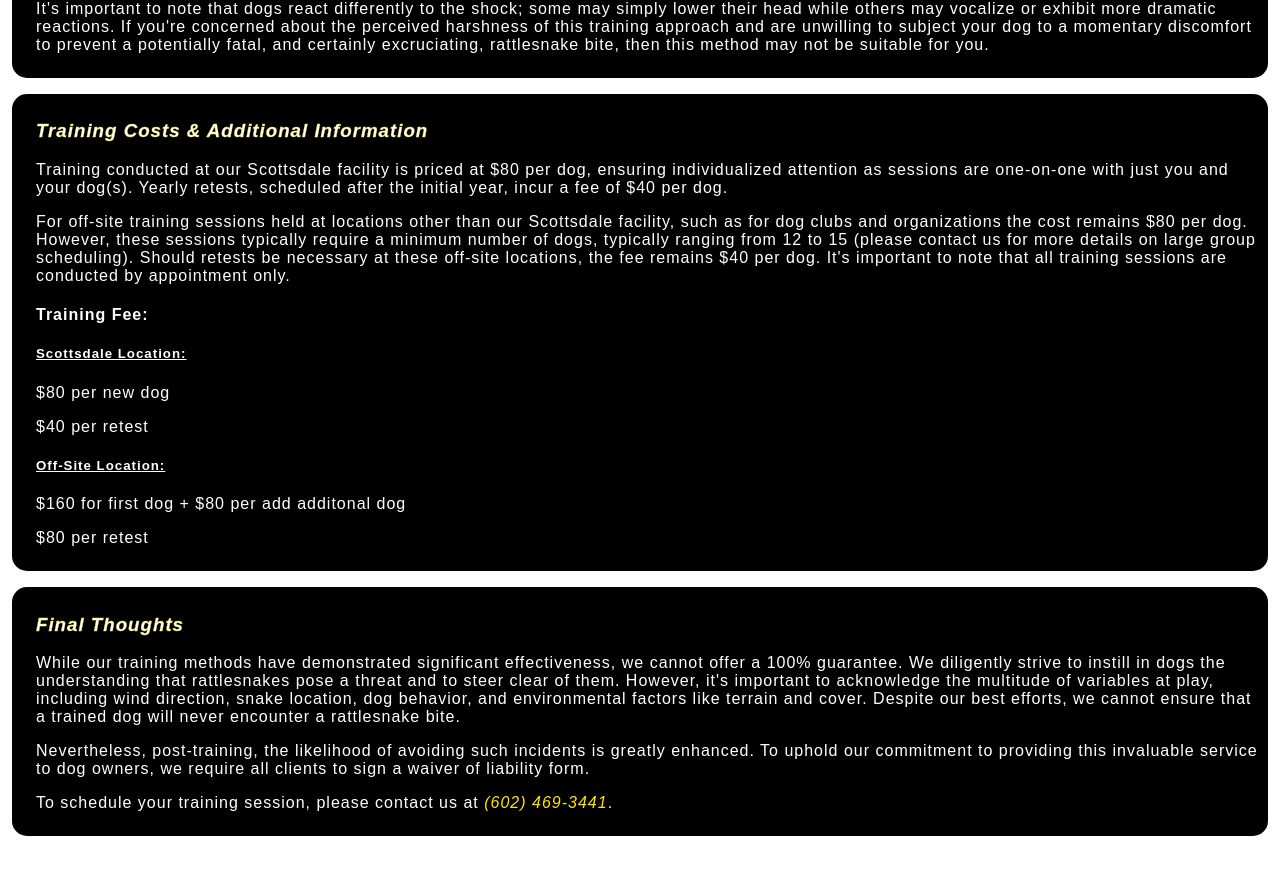
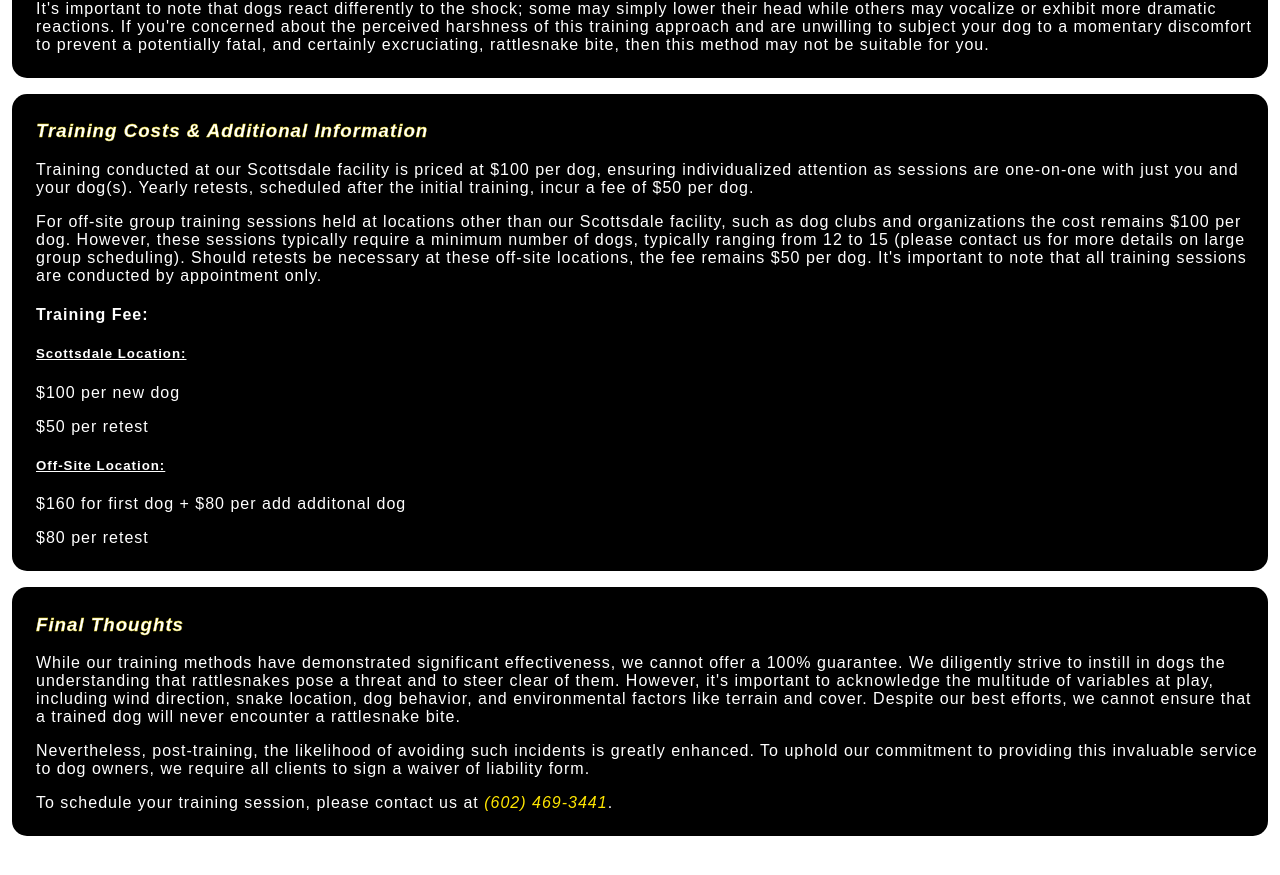
Before and after one commit to joshjumelet/Rattlesnake_Avoidance, a React (Create React App) app in the folder client/: page /about in a window 1280 px wide. Shown: the part 877-1752 px from the top of the page. Built offline with nearby package versions, Linux system fonts and the light colour scheme.

Commit message:
change to zip code + update costs

```diff
--- a/client/src/components/About.js
+++ b/client/src/components/About.js
@@ -73,25 +73,25 @@ const About = () => {
           </div>
           <div className="about-body">
             <p>
-              Training conducted at our Scottsdale facility is priced at $80 per
-              dog, ensuring individualized attention as sessions are one-on-one
-              with just you and your dog(s). Yearly retests, scheduled after the
-              initial year, incur a fee of $40 per dog.
+              Training conducted at our Scottsdale facility is priced at $100
+              per dog, ensuring individualized attention as sessions are
+              one-on-one with just you and your dog(s). Yearly retests,
+              scheduled after the initial training, incur a fee of $50 per dog.
             </p>
             <p>
-              For off-site training sessions held at locations other than our
-              Scottsdale facility, such as for dog clubs and organizations the
-              cost remains $80 per dog. However, these sessions typically
+              For off-site group training sessions held at locations other than
+              our Scottsdale facility, such as dog clubs and organizations the
+              cost remains $100 per dog. However, these sessions typically
               require a minimum number of dogs, typically ranging from 12 to 15
               (please contact us for more details on large group scheduling).
               Should retests be necessary at these off-site locations, the fee
-              remains $40 per dog. It's important to note that all training
+              remains $50 per dog. It's important to note that all training
               sessions are conducted by appointment only.
             </p>
             <h4>Training Fee:</h4>
             <h5>Scottsdale Location:</h5>
-            <p>$80 per new dog</p>
-            <p>$40 per retest</p>
+            <p>$100 per new dog</p>
+            <p>$50 per retest</p>
             <h5>Off-Site Location:</h5>
             <p>$160 for first dog + $80 per add additonal dog</p>
             <p>$80 per retest</p>
--- a/client/src/components/Home.js
+++ b/client/src/components/Home.js
@@ -13,7 +13,7 @@ const Home = () => {
           />
         </div>
         <h1>6614 E. Morning Vista Ln.</h1>
-        <h1>Scottsdale, AZ 85250</h1>
+        <h1>Scottsdale, AZ 85266</h1>
       </div>
       <div className="navbar">
         <NavBar />
@@ -42,8 +42,8 @@ const Home = () => {
           <div className="overview-body">
             <p>
               We offer exclusive one-on-one training sessions at our Scottsdale
-              location. The fee for this personalized session is $80 per dog.
-              Retests at the Scottsdale site are available at a fee of $40 per
+              location. The fee for this personalized session is $100 per dog.
+              Retests at the Scottsdale site are available at a fee of $50 per
               dog. Our trainers leverage years of experience to tailor these
               sessions to meet the specific needs of your canine companion.
             </p>
```
